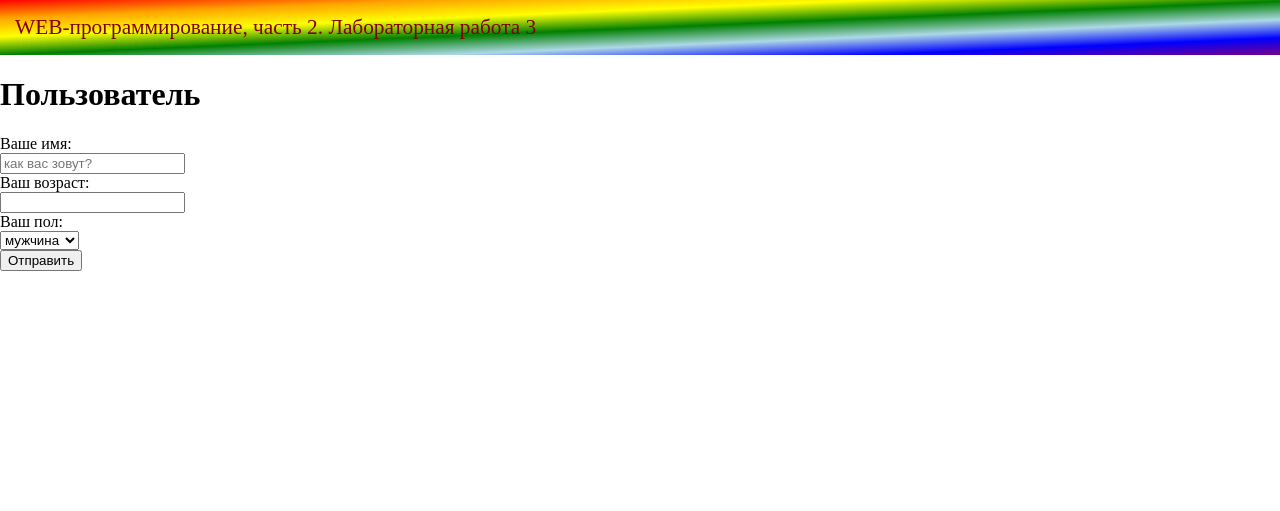
After one commit to kzhavvv/web-programming-labs-2, a Flask app: page /lab3/form1 in a window 1280 px wide. The commit adds this page. Shown: the top 511 px of the page. Run offline with Flask 3, Linux system fonts and the light colour scheme.

Commit message:
Форма

```diff
--- a/lab3.py
+++ b/lab3.py
@@ -1,6 +1,13 @@
-from flask import Blueprint, redirect, url_for,render_template
+from flask import Blueprint, redirect, url_for,render_template, request
 lab3 = Blueprint('lab3',__name__)
 
 @lab3.route('/lab3/')
 def lab():
     return render_template('lab3.html')
+
+@lab3.route('/lab3/form1')
+def form1():
+    user = request.args.get('user')
+    age = request.args.get('age')
+    sex = request.args.get('sex')
+    return render_template('form1.html', user=user, age=age, sex=sex)
--- /dev/null
+++ b/templates/form1.html
@@ -0,0 +1,39 @@
+{% extends "base.html" %}
+
+{% block lab %}Лабораторная работа 3{% endblock %}
+
+{% block main %}
+
+    {% if user %}
+
+    <h1>Привет, {{user}} !</h1>
+    <h2>Добро пожаловать на наш сайт</h2>
+    <div>ваш возраст: {{age}} </div>
+    <div>ваш пол: {{sex}} </div>
+    <div>
+        <a href="/lab3/form1">Заново🔄</a>
+    </div>
+    {% else %}
+    <h1>Пользователь</h1>
+    <form>
+        <label>Ваше имя:</label>
+        <div>
+            <input type="text" placeholder="как вас зовут?" name="user">
+        </div>
+        <label>Ваш возраст:</label>
+        <div>
+            <input type="number" name="age">
+        </div>
+        <label>Ваш пол:</label>
+        <div>
+            <select name="sex">
+                <option value="male">мужчина</option>
+                <option value="female">женщина</option>
+            </select>
+        </div>
+        <div>
+            <button type="submit">Отправить</button>
+        </div>
+    </form>
+    {% endif %}
+{% endblock %}
--- a/templates/lab3.html
+++ b/templates/lab3.html
@@ -3,6 +3,7 @@
 {% block lab %}Лабораторная работа 3{% endblock %}
 
 {% block main %}
+
 <h1>Формы</h1>
 <div>Тема лабораторной - формы. Список сделанных страниц:</div>
 <ol>
```
